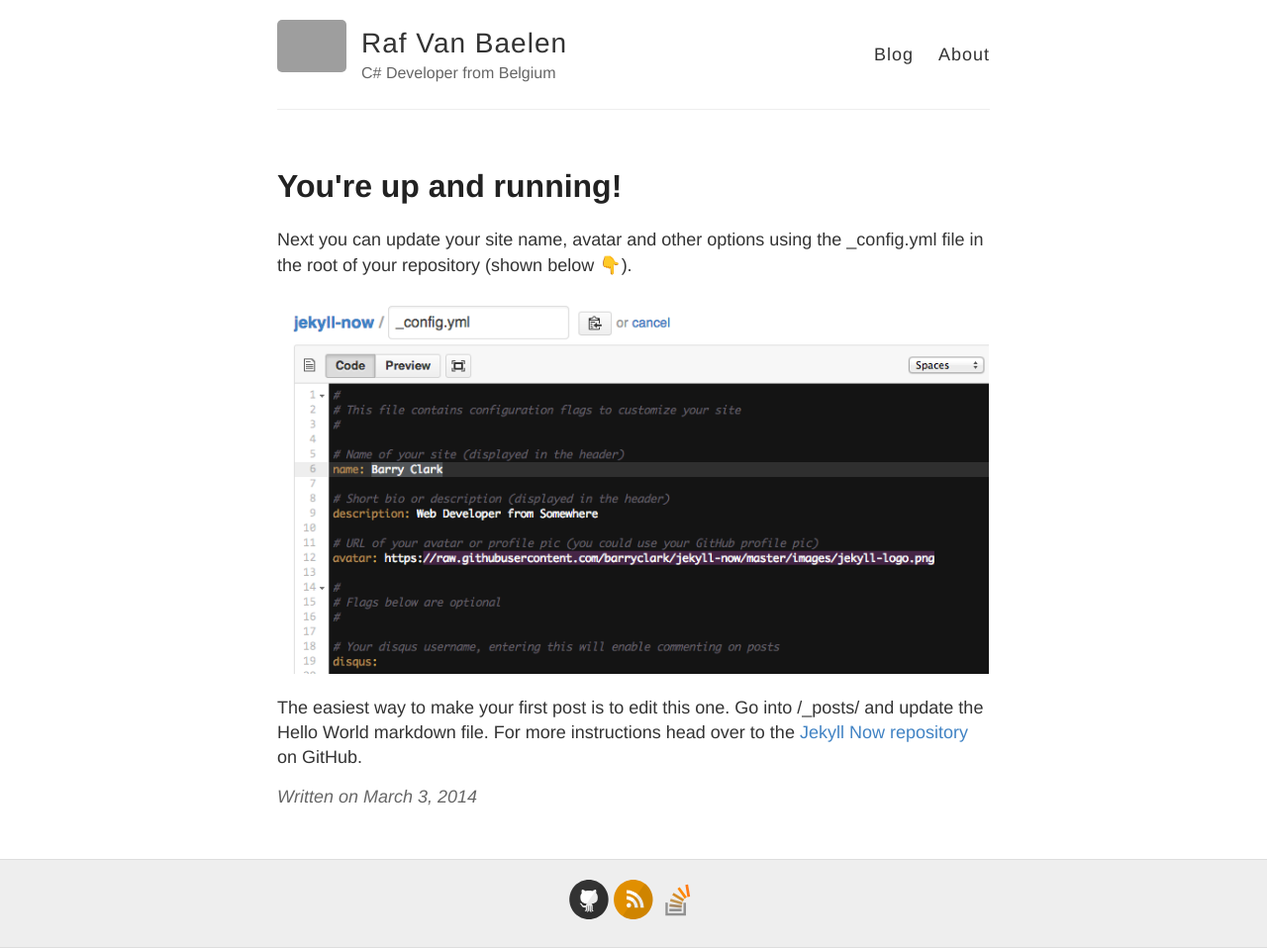
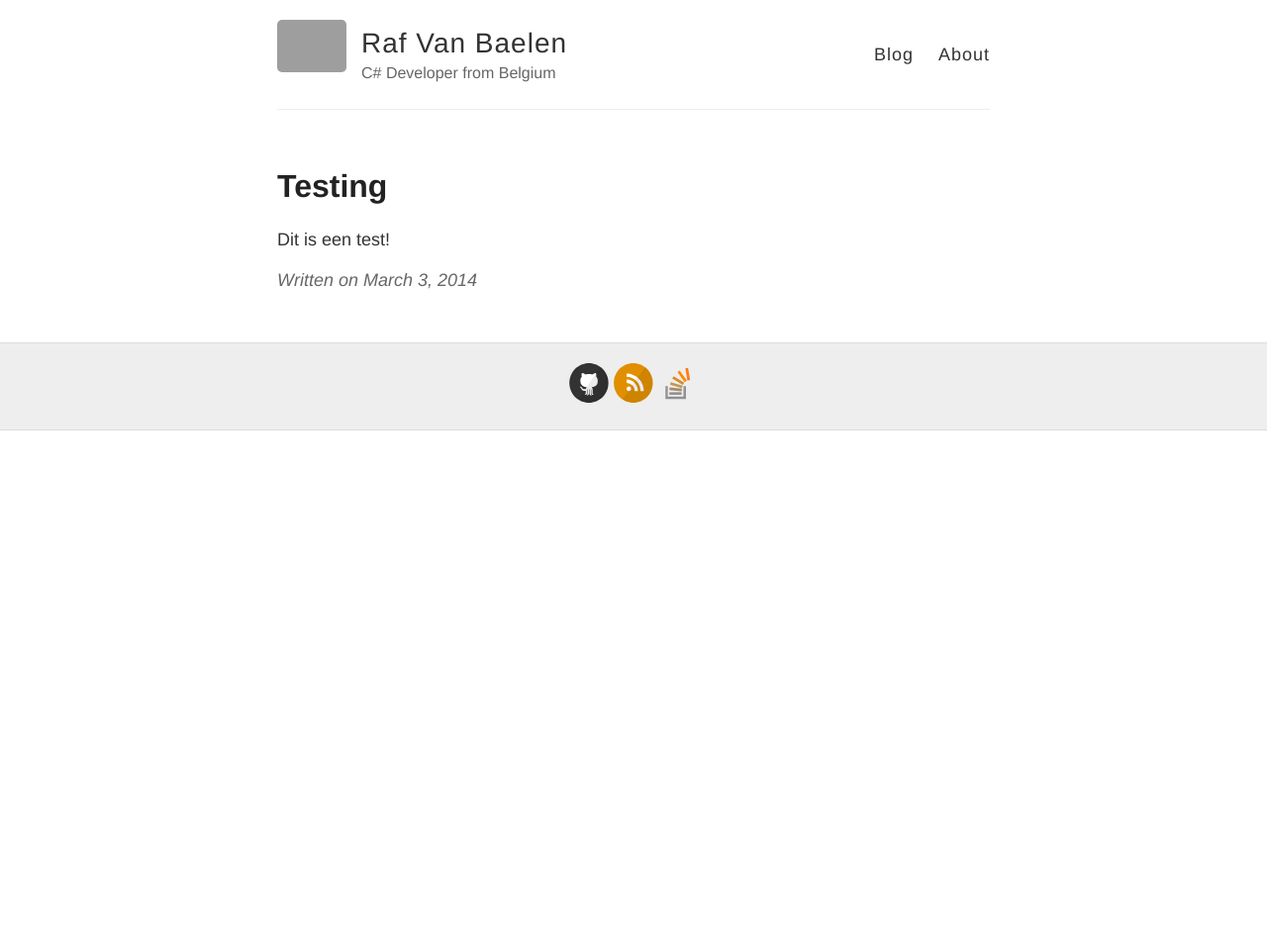
Before and after one commit to Rafvb/rafvb.github.io, a Jekyll site: the page built from _posts/2014-3-3-Hello-World.md, in a window 1280 px wide. Shown: the whole page at 99% size. Built offline with Jekyll 4.4.1, drawn with Linux system fonts in a browser that asks for light colours; emoji names are drawn with the system emoji font; comment, search, counter and statistics services are not loaded; after the commit the page ends 900 px from its top, so only the background shows below that; grey boxes are pictures that could not be loaded.

Commit message:
Updated 2014-3-3-Hello-World.md

```diff
--- a/_posts/2014-3-3-Hello-World.md
+++ b/_posts/2014-3-3-Hello-World.md
@@ -1,10 +1,7 @@
 ---
 layout: post
-title: You're up and running!
+title: Testing
+published: true
 ---
 
-Next you can update your site name, avatar and other options using the _config.yml file in the root of your repository (shown below :point_down:).
-
-![_config.yml]({{ site.baseurl }}/images/config.png)
-
-The easiest way to make your first post is to edit this one. Go into /_posts/ and update the Hello World markdown file. For more instructions head over to the [Jekyll Now repository](https://github.com/barryclark/jekyll-now) on GitHub.
+Dit is een test!
```
